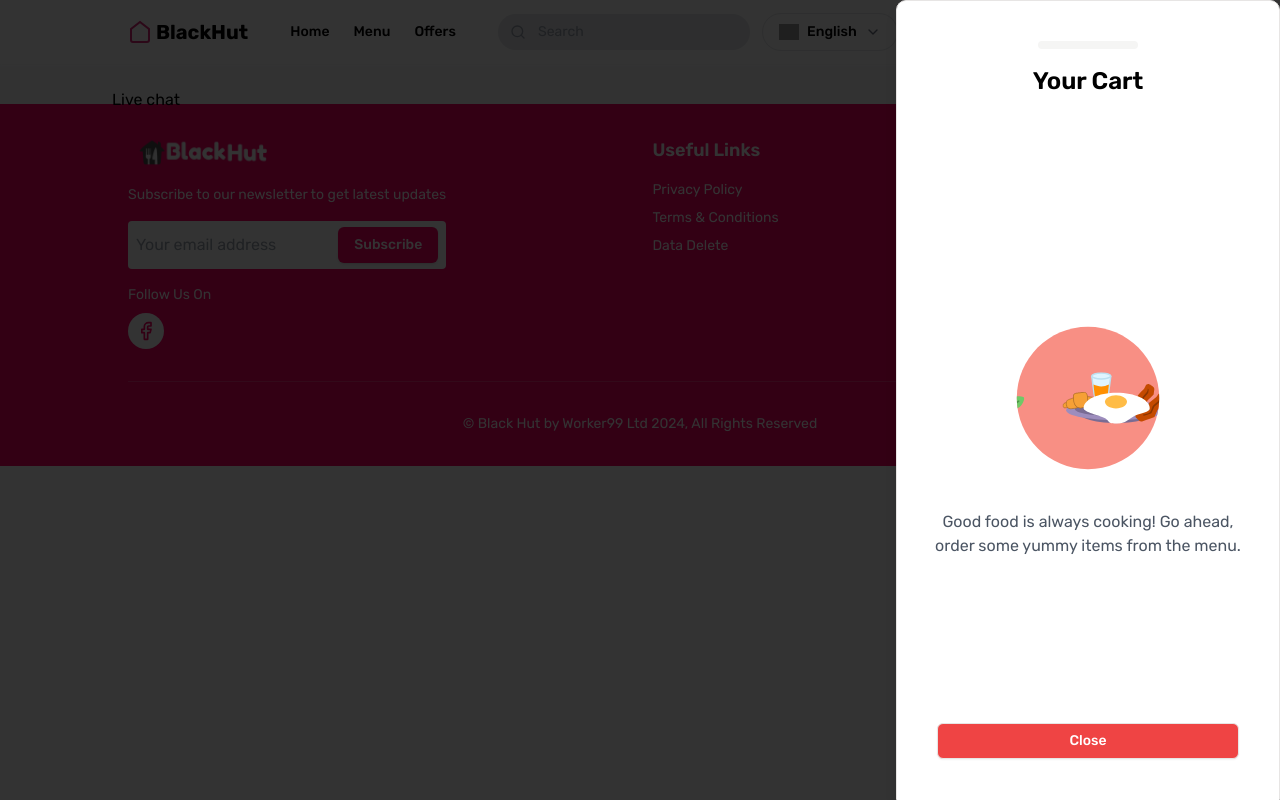
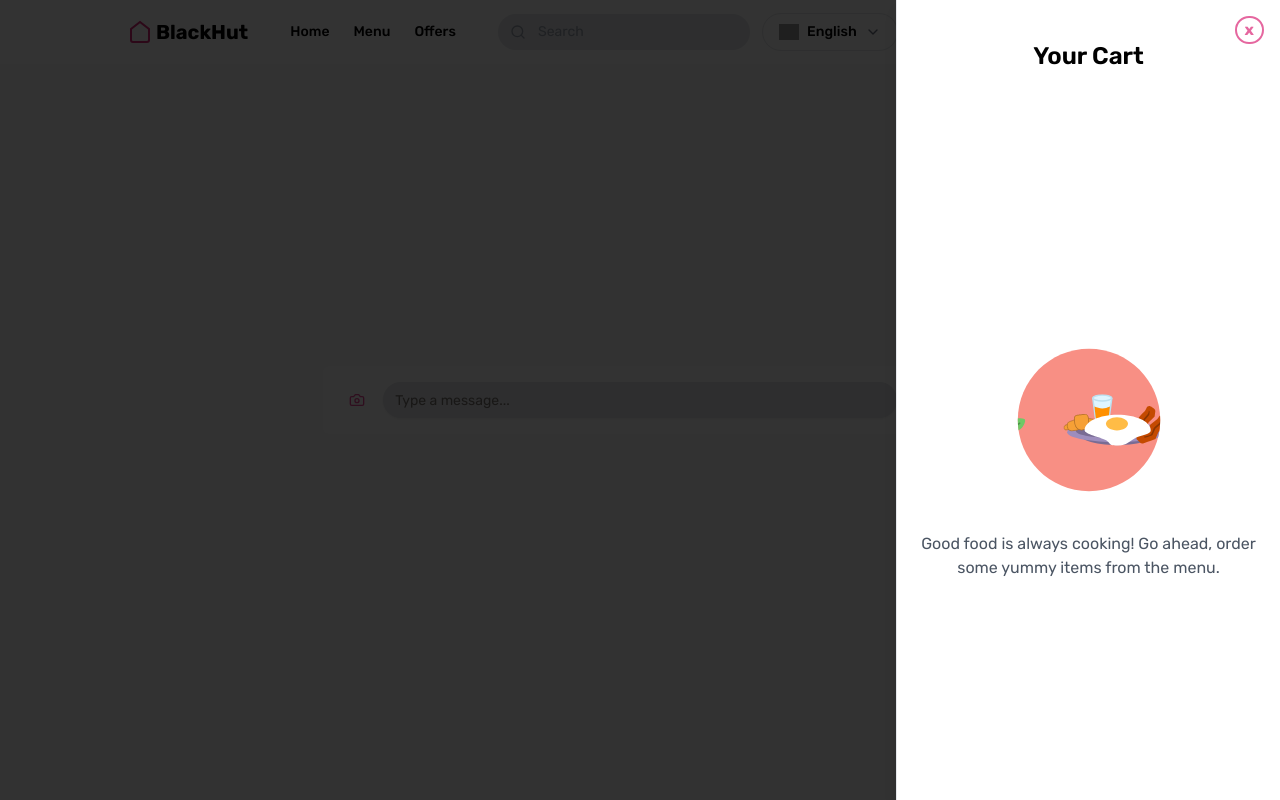
Before and after one commit to Dinobondhu-shill/blackhutbd, a React (Vite) app: page /user/live-chat in a window 1280 px wide. Both pictures are taken after a click on the button "0.00". Shown: the top 800 px of the page. Built offline with nearby package versions, Linux system fonts and the light colour scheme; grey boxes are pictures that could not be loaded.

Commit message:
chat page massage box create

```diff
--- a/src/Pages/Cart/MyCart.jsx
+++ b/src/Pages/Cart/MyCart.jsx
@@ -1,33 +1,28 @@
 import { Button } from "@/components/ui/button";
 import {
-  Drawer,
-  DrawerClose,
-  DrawerContent,
-  DrawerFooter,
-  DrawerTrigger,
-} from "@/components/ui/drawer"
+  Sheet,
+  SheetContent,
+  SheetTrigger,
+} from "@/components/ui/sheet"
 import Lottie from "lottie-react";
-import React from "react";
 import { GiBeachBag } from "react-icons/gi";
 import animationData from "../../../public/food.json"
 
 const MyCart = () => {
 
-  const [isOpen, setIsOpen] = React.useState(false)
   return (
-    <Drawer open={isOpen} onOpenChange={setIsOpen}>
-  <DrawerTrigger asChild>
-    <Button
+    <Sheet>
+      <SheetTrigger asChild>
+      <Button
       variant="outline"
       className="hidden md:flex items-center gap-1 cursor-pointer bg-gray-900 rounded-full px-5 py-2 text-white"
     >
       <GiBeachBag />
       <span className="text-sm font-medium">0.00</span>
     </Button>
-  </DrawerTrigger>
-  <DrawerContent
-    className="right-0 h-full w-full md:max-w-sm bg-white p-6 shadow-lg border-l transition-transform duration-300 ease-in-out transform data-[state=closed]:translate-x-full data-[state=open]:translate-x-0"
-  >
+      </SheetTrigger>
+      <SheetContent  className="right-0 h-full w-full md:max-w-sm bg-white p-6 shadow-lg border-l transition-transform duration-300 ease-in-out transform data-[state=closed]:translate-x-full data-[state=open]:translate-x-0">
+
     <div className="flex flex-col h-full">
       <div className="flex-grow">
         {/* Add your drawer content here */}
@@ -39,14 +34,13 @@ const MyCart = () => {
         <p className="text-gray-600 text-center">Good food is always cooking! Go ahead, order some yummy items from the menu.</p>
         </div>
       </div>
-      <DrawerFooter className="mt-auto">
-        <DrawerClose asChild>
-          <Button variant="outline" className="bg-red-500 text-white hover:bg-gray-300 hover:text-pink-600">Close</Button>
-        </DrawerClose>
-      </DrawerFooter>
-    </div>
-  </DrawerContent>
-</Drawer>
+      </div>
+      </SheetContent>
+    </Sheet>
+
+
+
+
   );
 };
 
--- a/src/Pages/Home/Menu.jsx
+++ b/src/Pages/Home/Menu.jsx
@@ -6,7 +6,7 @@ import { Swiper, SwiperSlide } from 'swiper/react';
 import 'swiper/css';
 import 'swiper/css/pagination';
 // import required modules
-import { Pagination } from 'swiper/modules';
+import { Pagination, Autoplay } from 'swiper/modules';
 import img1 from '../../../public/food/appetizers-cover.png'
 import img2 from '../../../public/food/appetizers-cover.png'
 import img3 from '../../../public/food/beef_entrees-cover-thumb.png'
@@ -27,8 +27,9 @@ const Menu = () => {
         pagination={{
           dynamicBullets: true,
         }}
-        modules={[Pagination]}
+        modules={[Pagination, Autoplay]}
         loop={true}
+        autoplay={true}
         className="mySwiper grid grid-cols-8 gap-2 py-3"
       >
         <SwiperSlide><MenuCard image={img1} name={'Appetizers'}/></SwiperSlide>
--- a/src/Pages/Profile/Chat.jsx
+++ b/src/Pages/Profile/Chat.jsx
@@ -1,9 +1,56 @@
-import React from 'react';
+import { Button } from '@/components/ui/button';
+import { Input } from '@/components/ui/input';
+import { Camera, Send } from 'lucide-react';
+import { useState } from 'react';
 
 const Chat = () => {
+  const [message, setMessage] = useState("")
+
+  const handleSubmit = (e) => {
+    e.preventDefault()
+    if (message.trim()) {
+      console.log("Message sent:", message)
+      setMessage("")
+    }
+  }
+
   return (
-    <div className="lg:py-10 relative top-12">
-      Live chat
+    <div className="lg:py-16 h-screen flex justify-center items-center ">
+
+
+<div className='bg-white my-10 w-3/5 rounded-md'>
+ {/* message input form  */}
+ <div className="w-full max-w-3xl  mx-auto p-4">
+      <form onSubmit={handleSubmit} className="flex items-center gap-2 w-full  rounded-lg">
+        <Button
+          type="button"
+          size="icon"
+          variant="ghost"
+          className="text-pink-500 hover:text-pink-600 hover:bg-pink-50"
+        >
+          <Camera className="h-5 w-5" />
+          <span className="sr-only">Add media</span>
+        </Button>
+        <Input
+          type="text"
+          placeholder="Type a message..."
+          value={message}
+          onChange={(e) => setMessage(e.target.value)}
+          className="flex-1 border-0 focus-visible:ring-0 focus-visible:ring-offset-0 bg-gray-200 rounded-full"
+        />
+        <Button
+          type="submit"
+          size="icon"
+          variant="ghost"
+          className="text-gray-500 hover:text-gray-800 hover:bg-gray-50"
+        >
+          <Send className="h-5 w-5" />
+          <span className="sr-only">Send message</span>
+        </Button>
+      </form>
+    </div>
+</div>
+
     </div>
   );
 };
--- a/src/components/FoodCard.jsx
+++ b/src/components/FoodCard.jsx
@@ -7,7 +7,6 @@ import {
   DialogTrigger,
 } from "@/components/ui/dialog";
 import img1 from "../../public/food/New/Chicken-Chow-Mein-1-cover.jpg";
-import { IoBagAdd } from "react-icons/io5";
 import { FaExclamationCircle } from "react-icons/fa";
 import AddCart from "./AddCart";
 
--- /dev/null
+++ b/src/components/ui/sheet.jsx
@@ -0,0 +1,108 @@
+import * as React from "react"
+import * as SheetPrimitive from "@radix-ui/react-dialog"
+import { cva } from "class-variance-authority";
+import { X } from "lucide-react"
+
+import { cn } from "@/lib/utils"
+
+const Sheet = SheetPrimitive.Root
+
+const SheetTrigger = SheetPrimitive.Trigger
+
+const SheetClose = SheetPrimitive.Close
+
+const SheetPortal = SheetPrimitive.Portal
+
+const SheetOverlay = React.forwardRef(({ className, ...props }, ref) => (
+  <SheetPrimitive.Overlay
+    className={cn(
+      "fixed inset-0 z-50 bg-black/80  data-[state=open]:animate-in data-[state=closed]:animate-out data-[state=closed]:fade-out-0 data-[state=open]:fade-in-0",
+      className
+    )}
+    {...props}
+    ref={ref} />
+))
+SheetOverlay.displayName = SheetPrimitive.Overlay.displayName
+
+const sheetVariants = cva(
+  "fixed z-50 gap-4 bg-white p-6 shadow-lg transition ease-in-out data-[state=closed]:duration-300 data-[state=open]:duration-500 data-[state=open]:animate-in data-[state=closed]:animate-out dark:bg-stone-950",
+  {
+    variants: {
+      side: {
+        top: "inset-x-0 top-0 border-b data-[state=closed]:slide-out-to-top data-[state=open]:slide-in-from-top",
+        bottom:
+          "inset-x-0 bottom-0 border-t data-[state=closed]:slide-out-to-bottom data-[state=open]:slide-in-from-bottom",
+        left: "inset-y-0 left-0 h-full w-3/4 border-r data-[state=closed]:slide-out-to-left data-[state=open]:slide-in-from-left sm:max-w-sm",
+        right:
+          "inset-y-0 right-0 h-full w-3/4 border-l data-[state=closed]:slide-out-to-right data-[state=open]:slide-in-from-right sm:max-w-sm",
+      },
+    },
+    defaultVariants: {
+      side: "right",
+    },
+  }
+)
+
+const SheetContent = React.forwardRef(({ side = "right", className, children, ...props }, ref) => (
+  <SheetPortal>
+    <SheetOverlay />
+    <SheetPrimitive.Content ref={ref} className={cn(sheetVariants({ side }), className)} {...props}>
+      <SheetPrimitive.Close
+        className="absolute right-4 top-4 rounded-sm opacity-70 ring-offset-white transition-opacity hover:opacity-100 focus:outline-none   focus:ring-offset-2 disabled:pointer-events-none data-[state=open]:bg-stone-100 dark:ring-offset-stone-950 dark:focus:ring-stone-300 dark:data-[state=open]:bg-stone-800">
+       <span className="flex justify-center items-center border-2 border-pink-600 text-pink-600 px-2  font-bold hover:bg-pink-600 hover:text-white rounded-full">x</span>
+        <span className="sr-only">Close</span>
+      </SheetPrimitive.Close>
+      {children}
+    </SheetPrimitive.Content>
+  </SheetPortal>
+))
+SheetContent.displayName = SheetPrimitive.Content.displayName
+
+const SheetHeader = ({
+  className,
+  ...props
+}) => (
+  <div
+    className={cn("flex flex-col space-y-2 text-center sm:text-left", className)}
+    {...props} />
+)
+SheetHeader.displayName = "SheetHeader"
+
+const SheetFooter = ({
+  className,
+  ...props
+}) => (
+  <div
+    className={cn("flex flex-col-reverse sm:flex-row sm:justify-end sm:space-x-2", className)}
+    {...props} />
+)
+SheetFooter.displayName = "SheetFooter"
+
+const SheetTitle = React.forwardRef(({ className, ...props }, ref) => (
+  <SheetPrimitive.Title
+    ref={ref}
+    className={cn("text-lg font-semibold text-stone-950 dark:text-stone-50", className)}
+    {...props} />
+))
+SheetTitle.displayName = SheetPrimitive.Title.displayName
+
+const SheetDescription = React.forwardRef(({ className, ...props }, ref) => (
+  <SheetPrimitive.Description
+    ref={ref}
+    className={cn("text-sm text-stone-500 dark:text-stone-400", className)}
+    {...props} />
+))
+SheetDescription.displayName = SheetPrimitive.Description.displayName
+
+export {
+  Sheet,
+  SheetPortal,
+  SheetOverlay,
+  SheetTrigger,
+  SheetClose,
+  SheetContent,
+  SheetHeader,
+  SheetFooter,
+  SheetTitle,
+  SheetDescription,
+}
```
Also changed, not shown: public/food/New/download (9).png (added).
